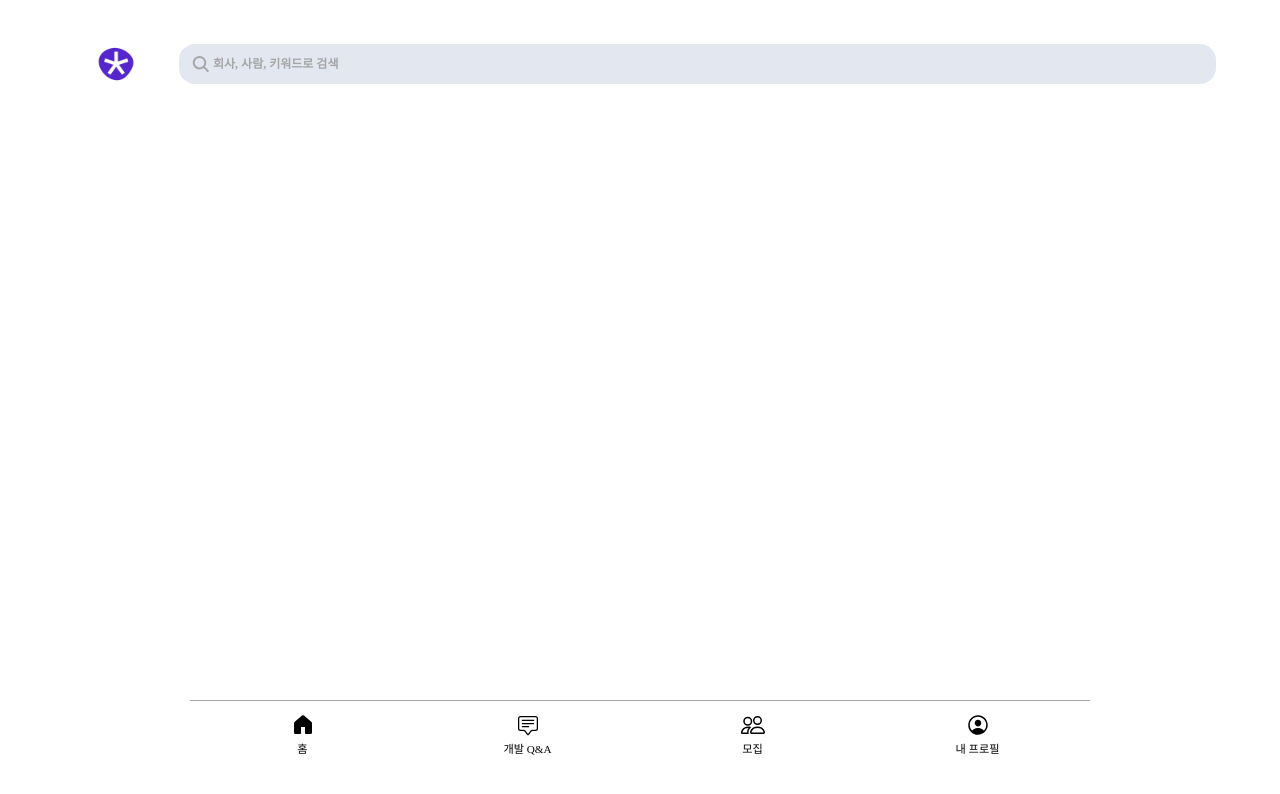
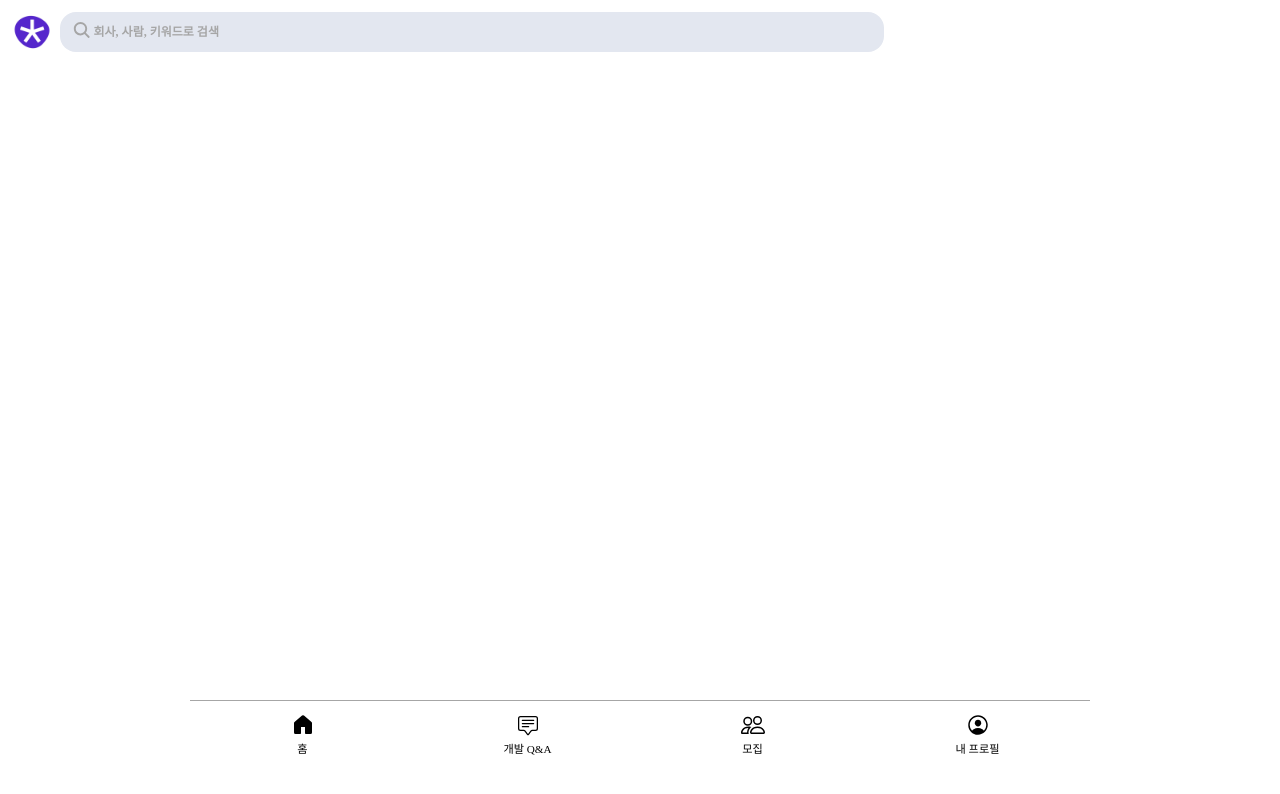
Before and after one commit to yunjichoi9151/White_Rabbit, a React app: page /home in a window 1280 px wide. Shown: the top 794 px of the page. Built offline with nearby package versions, Linux system fonts and the light colour scheme.

Commit message:
🎨 Design: Header 스타일 수정
1. Header 스타일 수정

```diff
--- a/src/components/common/Header/index.jsx
+++ b/src/components/common/Header/index.jsx
@@ -41,7 +41,7 @@ const Header = ({
               font: CS.font.headingMedium,
             }}
           />
-          <BasicButton existIcon={true} btnStyle={{ width: '10%' }}>
+          <BasicButton existIcon={true} btnStyle={{ width: '2rem' }}>
             <IoSearch color={CS.color.black} size="1.25rem" />
           </BasicButton>
         </S.HeaderWrap>
@@ -49,7 +49,7 @@ const Header = ({
       {/* 글씨와 왼쪽 아이콘 있는 헤더 */}
       {existText && existLeft && !existRight && !existSearch && (
         <S.HeaderWrap>
-          <BasicButton existIcon={true} btnStyle={{ width: '10%' }}>
+          <BasicButton existIcon={true} btnStyle={{ width: '2rem' }}>
             <IoArrowBack />
           </BasicButton>
           <BasicText
@@ -66,7 +66,7 @@ const Header = ({
       {/* 글씨와 왼쪽 아이콘, 오른쪽 버튼 있는 헤더 */}
       {existText && existLeft && existRight && !existSearch && (
         <S.HeaderWrap>
-          <BasicButton existIcon={true} btnStyle={{ width: '10%' }}>
+          <BasicButton existIcon={true} btnStyle={{ width: '2rem' }}>
             <IoArrowBack color={CS.color.black} />
           </BasicButton>
           <BasicText
@@ -95,7 +95,7 @@ const Header = ({
           <BasicButton
             existIcon={true}
             btnStyle={{
-              width: '10%',
+              width: '2rem',
             }}
           >
             <S.LogoImg src="/assets/img/elice_icon.png" alt="logo" />
@@ -108,7 +108,6 @@ const Header = ({
               marginLeft: '0.75rem',
               backgroundColor: CS.color.secondary,
               borderRadius: '1rem',
-              alignItems: 'center',
               display: 'flex',
             }}
             inputStyle={{
--- a/src/components/common/Header/style.jsx
+++ b/src/components/common/Header/style.jsx
@@ -7,9 +7,10 @@ export const Header = styled.div`
   font-family: 'NanumBarunGothic';
   background-color: transparent;
   border-radius: 1rem;
-  padding: 5%;
+  padding: 1rem;
   display: flex;
   width: 100%;
+  max-width: 900px;
   height: 4rem;
   align-items: center;
   position: fixed;
```
